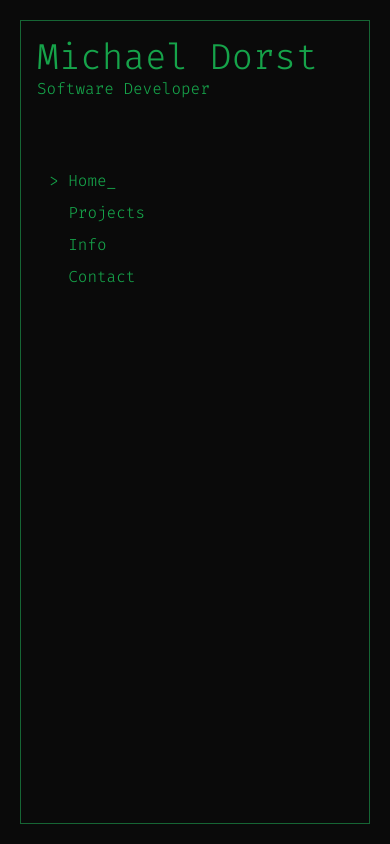
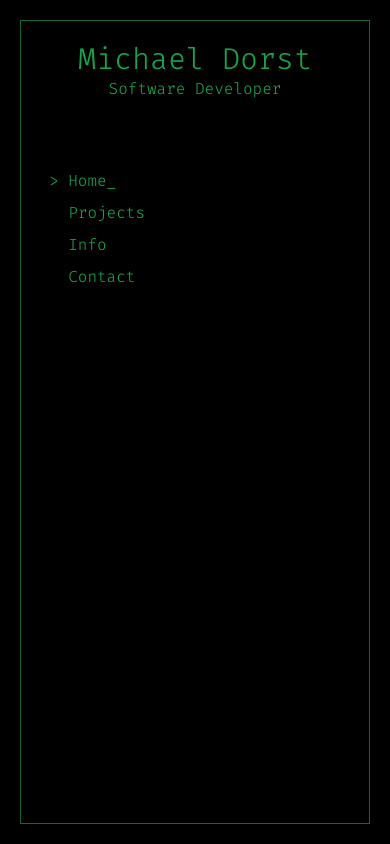
Before and after one commit to mfdorst/site-draft-2, a plain HTML site: page public/index.html in a window 390 px wide. Drawn offline with nearby package versions, Linux system fonts and the light colour scheme; files that its build step writes are made by us from their sources.

Commit message:
Configure for very small screens

```diff
--- a/public/index.html
+++ b/public/index.html
@@ -11,10 +11,10 @@
   <link rel="stylesheet" href="output.css" />
 </head>
 
-<body class="bg-neutral-950 h-full font-mono text-green-600">
+<body class="bg-black h-full font-mono text-green-600">
   <main class="frame border border-green-800">
-    <div class="m-4">
-      <h1 class="text-4xl font-thin">Michael Dorst</h1>
+    <div class="mt-5 flex flex-col items-center">
+      <h1 class="text-3xl font-thin">Michael Dorst</h1>
       <h2 class="font-light">Software Developer</h2>
     </div>
 
```
